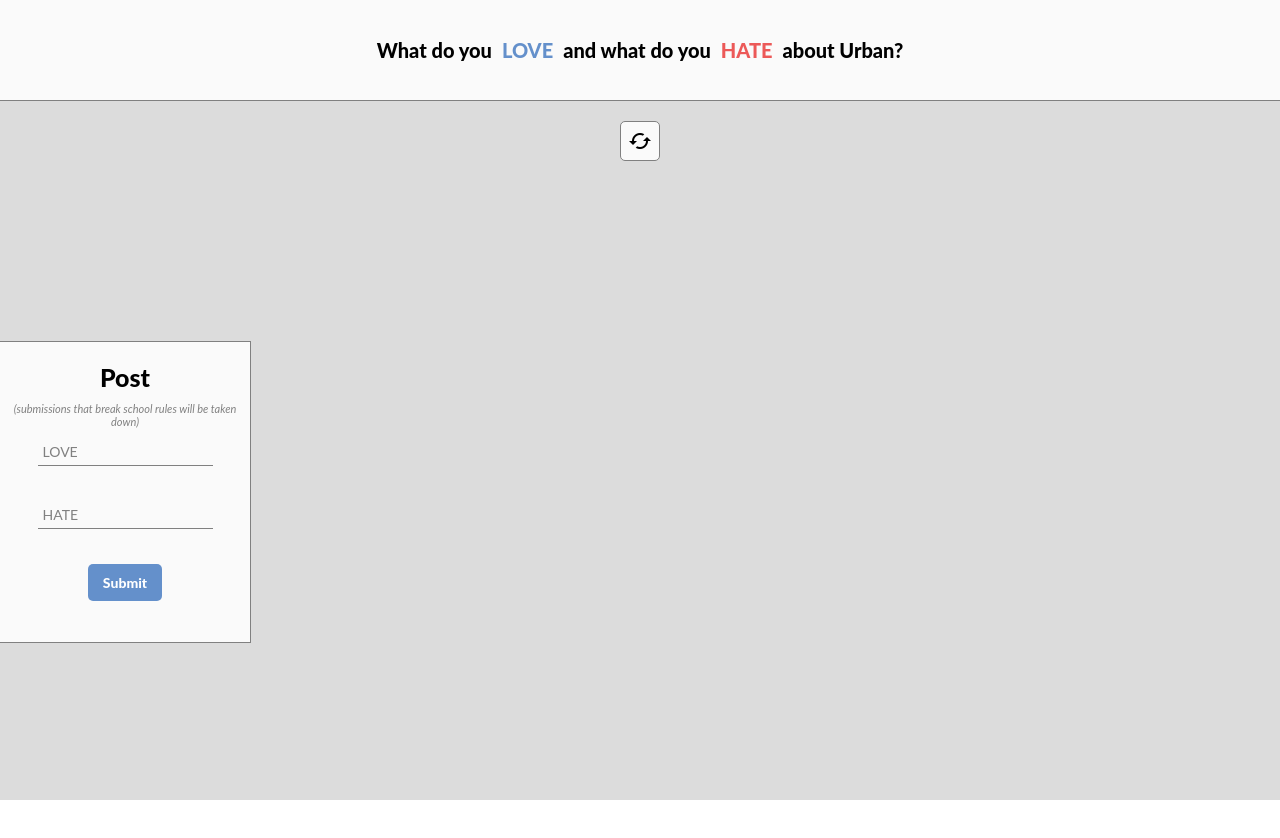
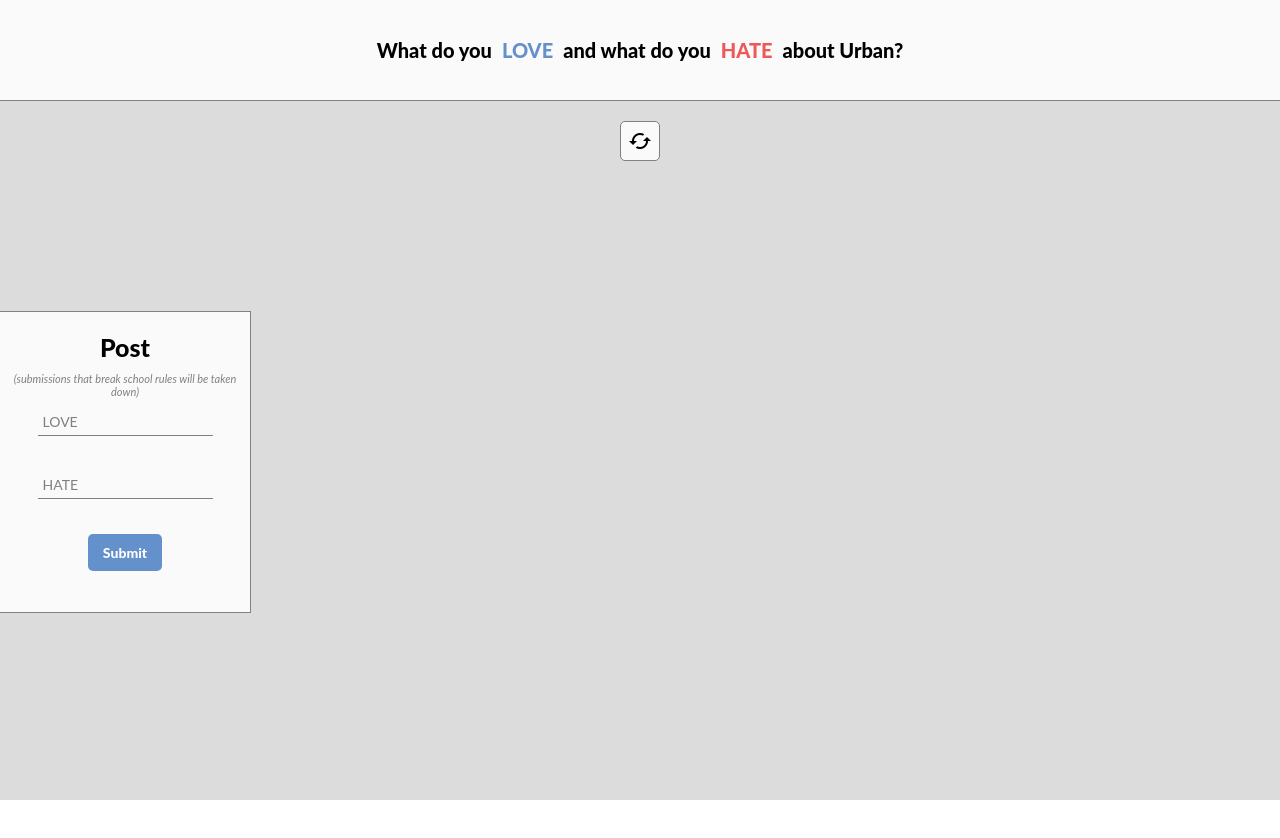
Before and after one commit to tforcopres/tforcopres.github.io, a plain HTML site: page index.html in a window 1280 px wide. Drawn offline with nearby package versions, Linux system fonts and the light colour scheme; no server answers; a web font is replaced by a local one.

Commit message:
Update main.css

```diff
--- a/main.css
+++ b/main.css
@@ -37,7 +37,7 @@ div.submission-box
 {
     width: 250px;
     height: 300px;
-    margin-bottom: 178px;
+    margin-bottom: 238px;
     border: 1px solid gray;
     background-color: rgb(250, 250, 250);
     display: flex;
```
